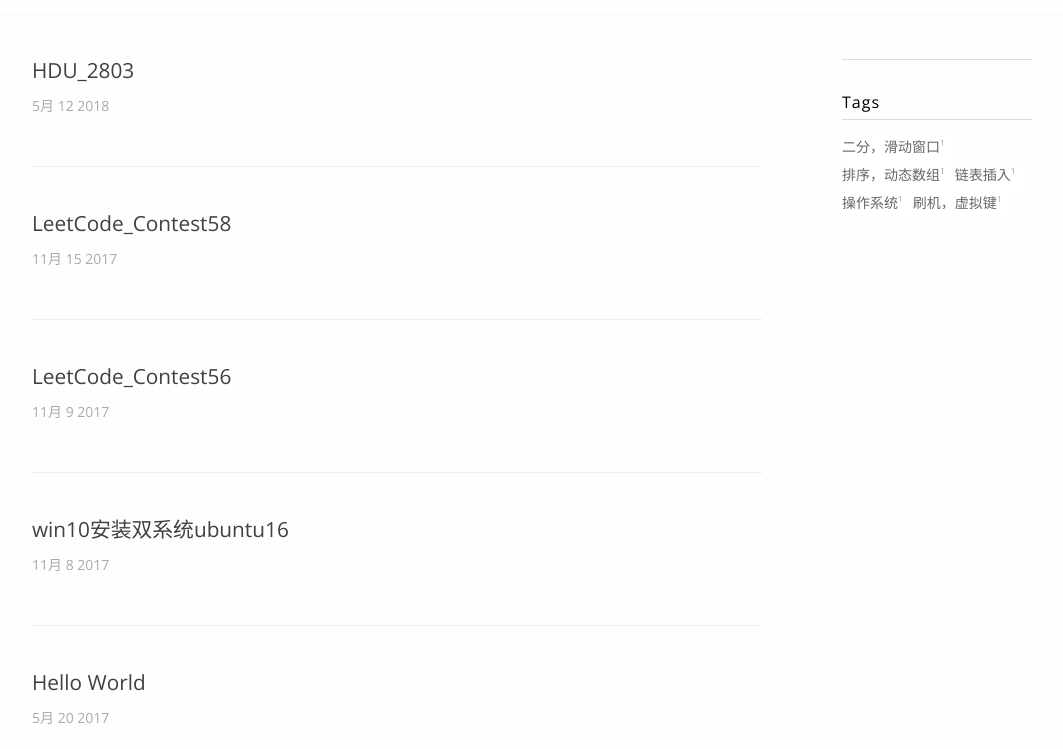
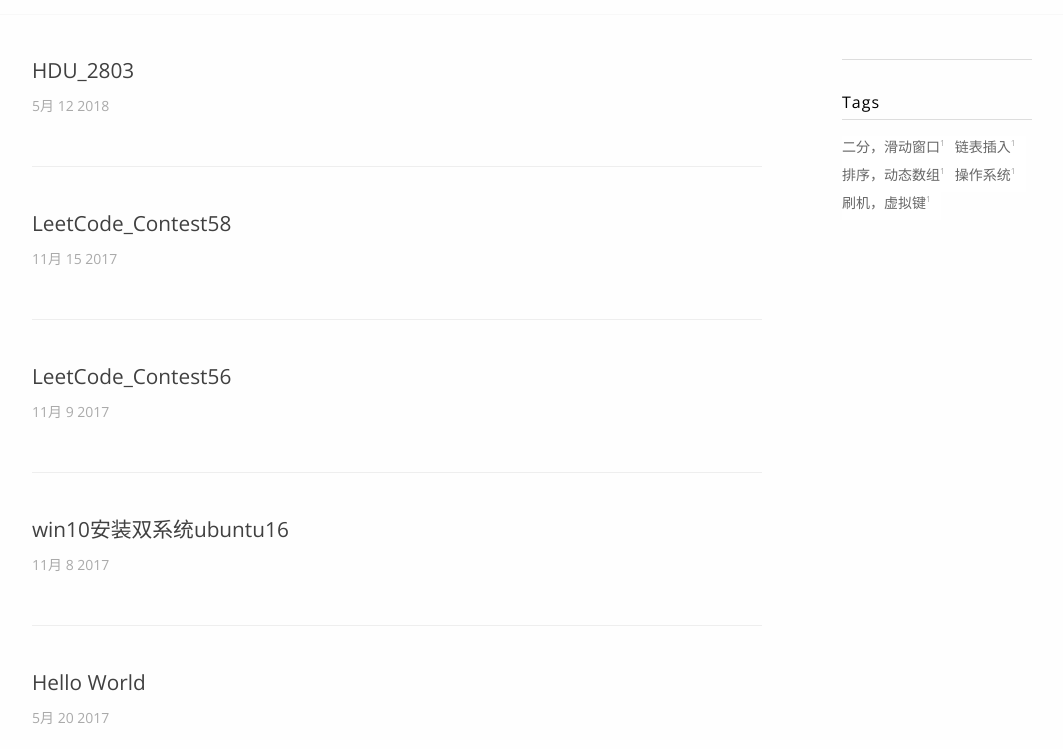
Before and after one commit to dhupxd/dhupxd.github.io, a plain HTML site: page index.html in a window 1280 px wide. Shown: the part 51-800 px from the top of the page, without its empty margins (108-1171 px from the left). Drawn offline with nearby package versions, Linux system fonts and the light colour scheme; a web font is replaced by a local one.

Commit message:
Site updated: 2018-05-12 15:46:55

```diff
--- a/index.html
+++ b/index.html
@@ -296,7 +296,7 @@
 
     <section id="tags" class="widget-area widget_tags">
         <h3 class="widget-title">Tags</h3>
-        <ul class="tag-list"><li class="tag-list-item"><a class="tag-list-link" href="/tags/二分，滑动窗口/">二分，滑动窗口</a><span class="tag-list-count">1</span></li><li class="tag-list-item"><a class="tag-list-link" href="/tags/排序，动态数组/">排序，动态数组</a><span class="tag-list-count">1</span></li><li class="tag-list-item"><a class="tag-list-link" href="/tags/链表插入/">链表插入</a><span class="tag-list-count">1</span></li><li class="tag-list-item"><a class="tag-list-link" href="/tags/操作系统/">操作系统</a><span class="tag-list-count">1</span></li><li class="tag-list-item"><a class="tag-list-link" href="/tags/刷机，虚拟键/">刷机，虚拟键</a><span class="tag-list-count">1</span></li></ul>
+        <ul class="tag-list"><li class="tag-list-item"><a class="tag-list-link" href="/tags/二分，滑动窗口/">二分，滑动窗口</a><span class="tag-list-count">1</span></li><li class="tag-list-item"><a class="tag-list-link" href="/tags/链表插入/">链表插入</a><span class="tag-list-count">1</span></li><li class="tag-list-item"><a class="tag-list-link" href="/tags/排序，动态数组/">排序，动态数组</a><span class="tag-list-count">1</span></li><li class="tag-list-item"><a class="tag-list-link" href="/tags/操作系统/">操作系统</a><span class="tag-list-count">1</span></li><li class="tag-list-item"><a class="tag-list-link" href="/tags/刷机，虚拟键/">刷机，虚拟键</a><span class="tag-list-count">1</span></li></ul>
     </section>
 
 
```
